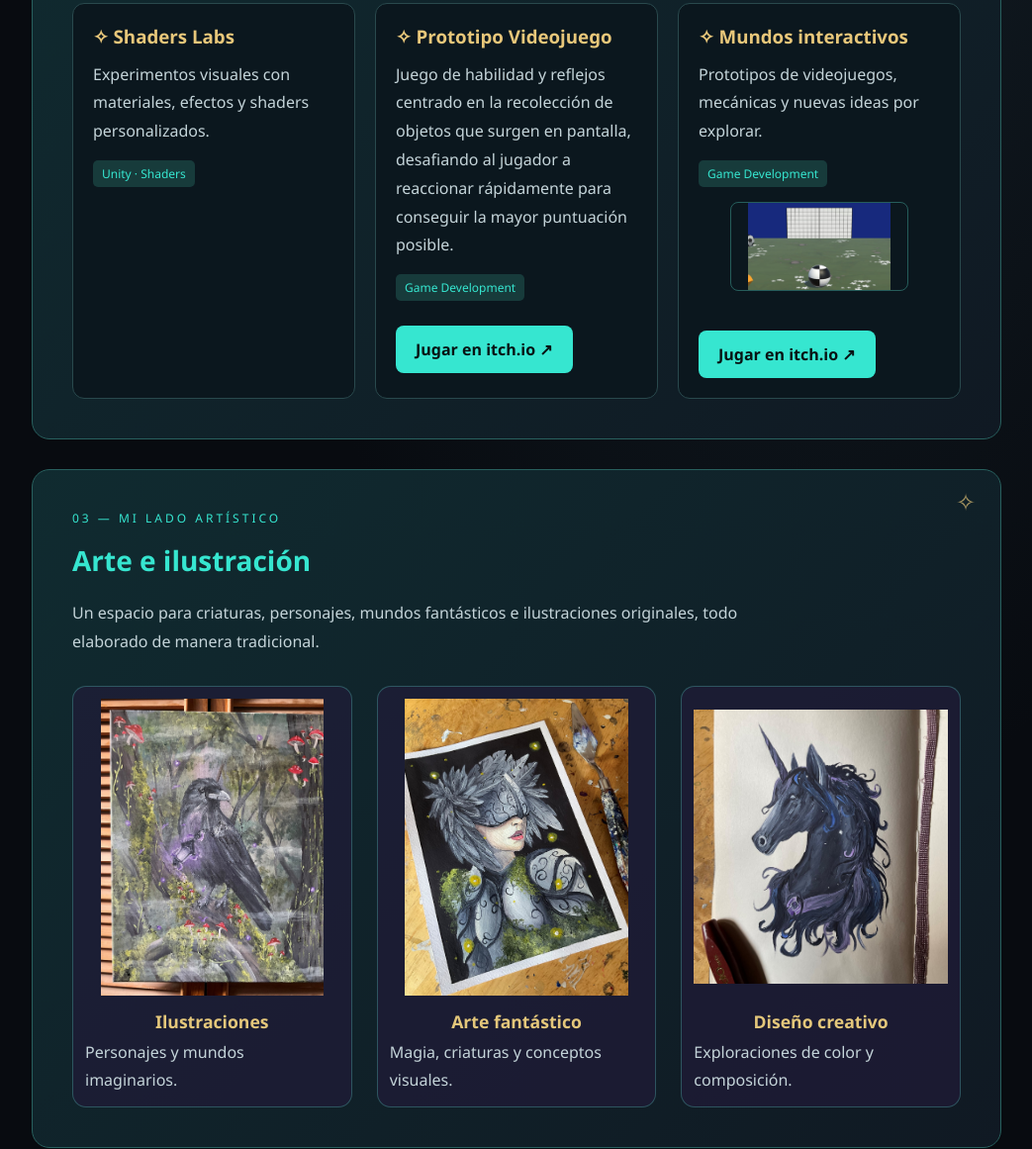
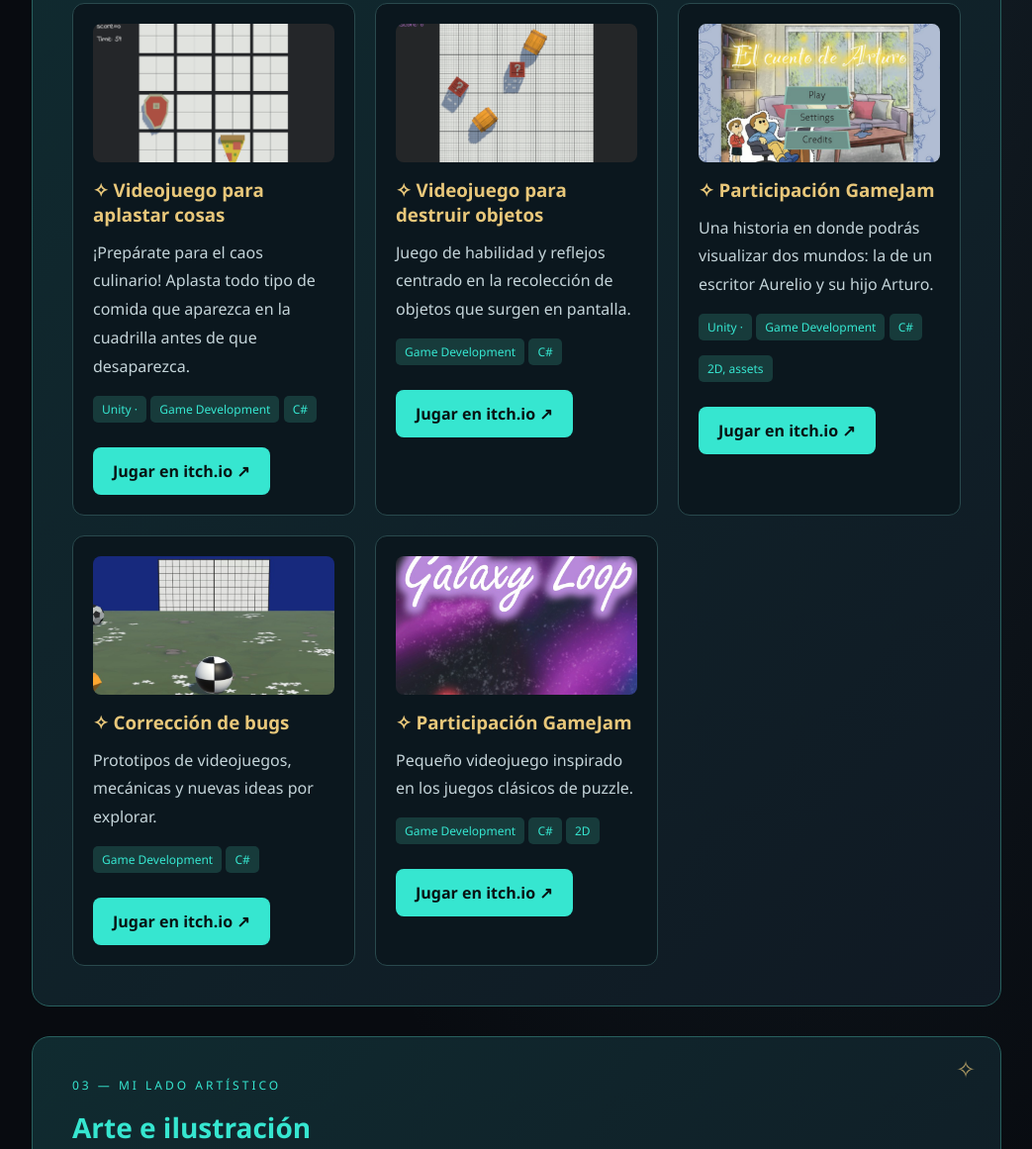
Before and after one commit to BlackSkull94/nelly-game-lab, a plain HTML site: page index.html in a window 1280 px wide. Shown: the part 990-2151 px from the top of the page at 99% size, without its empty margins (233-1276 px from the left). Drawn offline with Linux system fonts and the light colour scheme.

Commit message:
agregue mas proyectos
más proyectos de itch que fueron agregados

```diff
--- a/index.html
+++ b/index.html
@@ -1,4 +1,3 @@
-
 
 <!DOCTYPE html>
 <html lang="es">
@@ -51,9 +50,11 @@
         </div>
 
         <div class="inicio-foto">
-                    <img src="imagenes/fotoperfil.jpg"
+            <img
+                src="imagenes/fotoperfil.jpg"
                 alt="Fotografía de perfil de Nelly"
-                         class="foto-perfil">
+                class="foto-perfil"
+            >
         </div>
     </div>
 </section>
@@ -81,22 +82,37 @@
 
             <div class="cards">
                 <article class="card">
-                    <h3>✧ Shaders Labs</h3>
+                     <img src="imagenes/portadaAplastaComida.jpg"
+                     alt="Portada del videojuego Aplasta Comida">
+                    <h3>✧ Videojuego para aplastar cosas</h3>
                     <p>
-                        Experimentos visuales con materiales,
-                        efectos y shaders personalizados.
+                        ¡Prepárate para el caos culinario! Aplasta todo tipo
+                        de comida que aparezca en la cuadrilla antes de que desaparezca.
                     </p>
-                    <span class="tag">Unity · Shaders</span>
+                    <span class="tag">Unity · </span>
+
+                     <span class="tag">Game Development</span>
+                     <span class="tag">C#</span>
+
+                    <a href="https://viruszra.itch.io/aplasta-comida"
+                     target="_blank"
+                     rel="noopener noreferrer"
+                     class="button">
+                    Jugar en itch.io ↗
+                    </a>
                 </article>
 
                 <article class="card">
-                    <h3>✧ Prototipo Videojuego </h3>
+                    <img src="imagenes/portadaCrashItems.jpg"
+                    alt="Portada del videojuego Crash Items">
+
+                    <h3>✧ Videojuego para destruir objetos </h3>
                     <p>
                        Juego de habilidad y reflejos centrado en la recolección de objetos que
-                        surgen en pantalla, desafiando al jugador a reaccionar rápidamente para
-                        conseguir la mayor puntuación posible.
+                       surgen en pantalla.
                     </p>
                     <span class="tag">Game Development</span>
+                    <span class="tag">C#</span>
 
                     <a href="https://viruszra.itch.io/crashitems"
                      target="_blank"
@@ -107,7 +123,34 @@
                 </article>
 
                  <article class="card">
-                    <h3>✧ Mundos interactivos</h3>
+                    <img src="imagenes/portadaGameJam.jpg"
+                    alt="Portada de la participación en GameJam">
+                    <h3>✧ Participación GameJam</h3>
+                    <p>
+                        Una historia en donde podrás visualizar dos mundos: la de
+                        un escritor Aurelio y su hijo Arturo.
+                    </p>
+                    <span class="tag">Unity · </span>
+
+                     <span class="tag">Game Development</span>
+                     <span class="tag">C#</span>
+                     <span class="tag">2D, assets</span>
+
+                    <a href="https://stilkev.itch.io/cuentoarturo"
+                     target="_blank"
+                     rel="noopener noreferrer"
+                     class="button">
+                    Jugar en itch.io ↗
+                    </a>
+                </article>
+
+
+                <article class="card">
+
+    <img src="imagenes/portadaBalon.jpg"
+         alt="Portada del videojuego de fútbol">
+
+    <h3>✧ Corrección de bugs</h3>
 
     <p>
         Prototipos de videojuegos, mecánicas
@@ -115,10 +158,7 @@
     </p>
 
     <span class="tag">Game Development</span>
-
-                    <img src="imagenes/portadaBalon.jpg"
-                         alt="Portada del videojuego de fútbol"
-                         class="portada-proyecto">
+    <span class="tag">C#</span>
 
     <a href="https://viruszra.itch.io/reto-4-balon-de-futbol"
        target="_blank"
@@ -126,6 +166,35 @@
        class="button">
         Jugar en itch.io ↗
     </a>
+
+</article>
+
+
+<!-- Proyecto 5: Galaxy Loop -->
+<article class="card">
+
+    <img src="imagenes/portadaGameJam1.jpg"
+         alt="Portada de Galaxy Loop">
+
+    <h3>✧ Participación GameJam</h3>
+
+    <p>
+        Pequeño videojuego inspirado en los juegos
+        clásicos de puzzle.
+    </p>
+
+    <span class="tag">Game Development</span>
+    <span class="tag">C#</span>
+    <span class="tag">2D</span>
+
+    <a href="https://viruszra.itch.io/galaxyloop"
+       target="_blank"
+       rel="noopener noreferrer"
+       class="button">
+        Jugar en itch.io ↗
+    </a>
+
+</article>
 
 </article>
             </div>
@@ -175,11 +244,38 @@
                 ¡Me encantará conectar contigo!
             </p>
 
-            <a target="_blank"
+            <a
+
+                target="_blank"
                 rel="noopener noreferrer"
                 class="button">
                 ruinsandforest@gmail.com
+
             </a>
+
+            <div class="cv-container">
+
+    <h3>✧ ¿Te interesa conocer mi trayectoria?</h3>
+
+    <p>
+        Consulta mi CV para conocer mi experiencia,
+        habilidades y formación profesional.
+    </p>
+
+    <a href="documentos/VelazquezNellyCV_.pdf"
+       target="_blank"
+       rel="noopener noreferrer"
+       class="button">
+        Ver mi CV ↗
+    </a>
+
+    <a href="documentos/VelazquezNellyCV_.pdf"
+       download
+       class="button">
+        Descargar CV ↓
+    </a>
+
+</div>
 
             <div class="redes-sociales">
          <a href="https://www.linkedin.com/in/nelly-velazquez-935aaa369/"
--- a/style.css
+++ b/style.css
@@ -155,8 +155,7 @@
 
          .cards {
          display: grid;
-            grid-template-columns:
-                repeat(auto-fit, minmax(210px, 1fr));
+         grid-template-columns: repeat(3, 1fr);
          gap: 20px;
          margin-top: 25px;
         }
@@ -399,16 +398,13 @@ box-sizing: border-box;
 }
 
 /* PORTADA DE MUNDOS INTERACTIVOS */
-.card img.portada-proyecto {
+.card img {
+    width: 100%;
+    height: 140px;
+    object-fit: cover;
     display: block;
-width: 100%;
-max-width: 180px;
-height: 90px;
-object-fit: contain;
-box-sizing: border-box;
-margin: 15px auto;
     border-radius: 8px;
-border: 1px solid rgba(100, 255, 230, 0.3);
+    margin-bottom: 15px;
 }
 
 .redes-sociales {
@@ -451,3 +447,27 @@ border: 1px solid rgba(100, 255, 230, 0.3);
 .red-social p {
     margin-top: 10px;
 }
+
+@media (max-width: 800px) {
+    .cards {
+        grid-template-columns: 1fr;
+    }
+}
+
+/* PARTE DEL CV */
+.cv-container {
+    margin-top: 25px;
+    padding: 25px;
+    background: #0b171e;
+    border: 1px solid #29494d;
+    border-radius: 12px;
+}
+
+.cv-container h3 {
+    color: var(--dorado);
+    margin-bottom: 12px;
+}
+
+.cv-container p {
+    margin-bottom: 18px;
+}
```
Also changed, not shown: imagenes/portadaAplastaComida.jpg (added), imagenes/portadaCrashItems.jpg (added), imagenes/portadaGameJam.jpg (added), imagenes/portadaGameJam1.jpg (added), 1 other file. Lines whose indentation alone changed are shown as unchanged.
